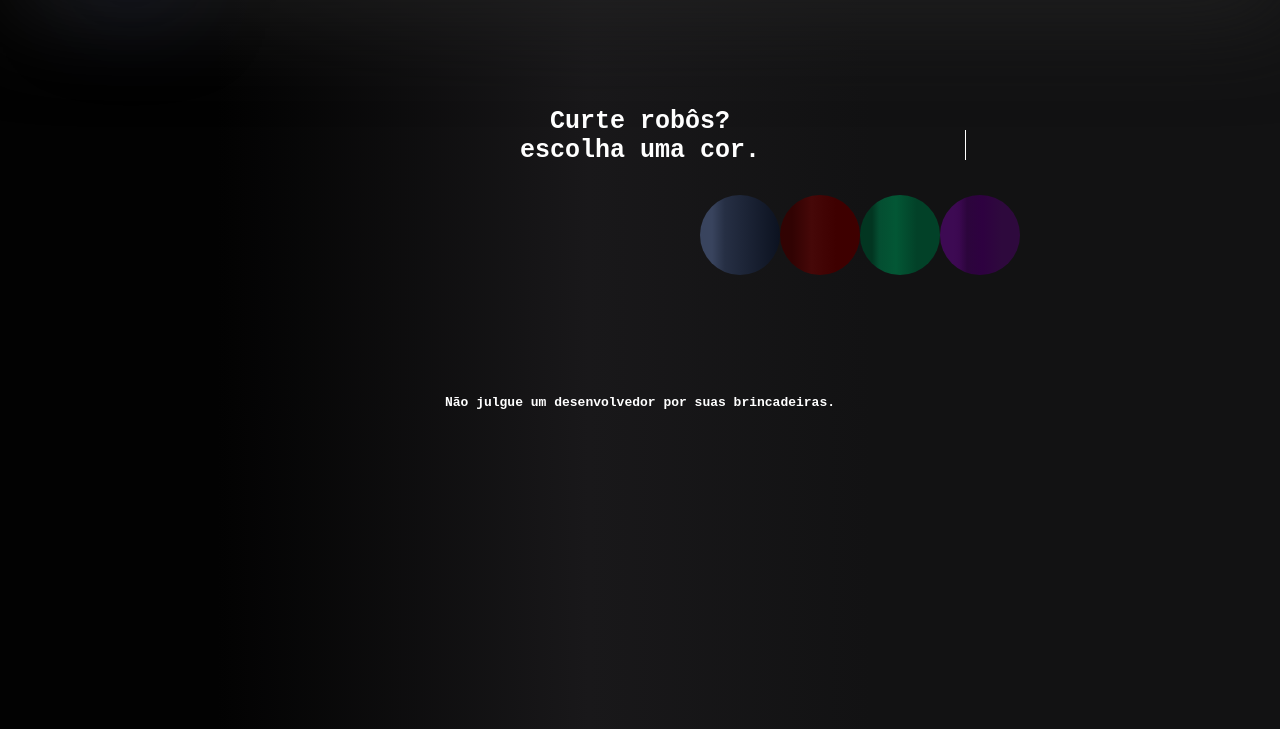
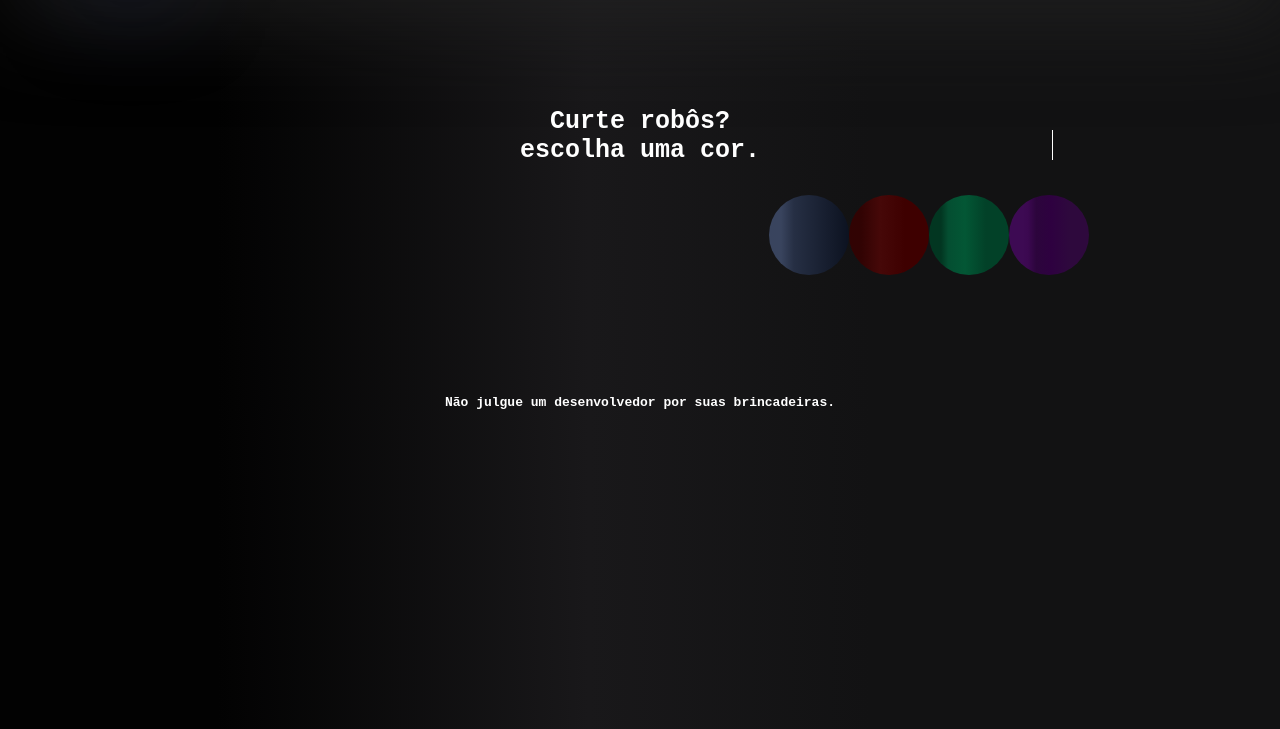
Before and after one commit to BrunoFranz31/Praticando1, a plain HTML site: page index.html in a window 1280 px wide. Shown: the part 71-800 px from the top of the page. Drawn offline with Linux system fonts and the light colour scheme.

Commit message:
first commit

```diff
--- a/abertura.css
+++ b/abertura.css
@@ -87,7 +87,7 @@ header{
     width:1px;
     height:30px;
     background-color: white;
-    margin-left: 965px;
+    margin-left: 1052px;
     margin-top: -35px;
     animation: animate 0.5s linear infinite;
 }
@@ -158,7 +158,7 @@ header{
 
 .usuarios{
    display: flex;
-   margin-left: 700px;
+   margin-left: 769px;
    margin-top: 30px;
 
 }
```
